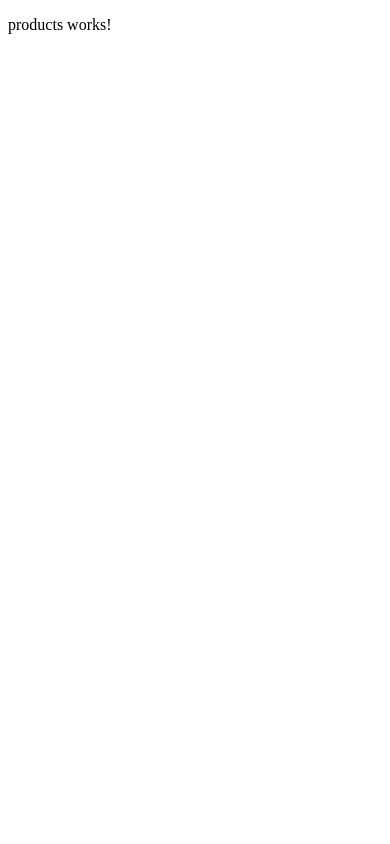
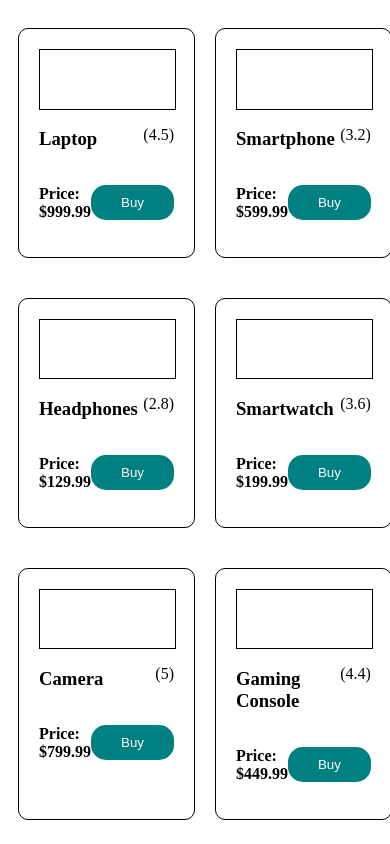
Before and after one commit to Shirley-April/Angular-Ecomm, an Angular app: page / in a window 390 px wide. Shown: the top 844 px of the page. Built offline with nearby package versions, Linux system fonts and the light colour scheme.

Commit message:
display all products

```diff
--- a/src/app/products.ts
+++ b/src/app/products.ts
@@ -12,69 +12,69 @@ export const products: Product[] = [
         name: 'Laptop',
         price: '$999.99',
         description: 'Powerful laptop with high-performance features.',
-        reviews: 45,
+        reviews: 4.5,
     },
     {
         id: 2,
         name: 'Smartphone',
         price: '$599.99',
         description: 'The latest smartphone with advanced camera technology.',
-        reviews: 32,
+        reviews: 3.2,
     },
     {
         id: 3,
         name: 'Headphones',
         price: '$129.99',
         description: 'Wireless headphones with noise-canceling capabilities.',
-        reviews: 28,
+        reviews: 2.8,
     },
     {
         id: 4,
         name: 'Smartwatch',
         price: '$199.99',
         description: 'Fitness tracking smartwatch with a stylish design.',
-        reviews: 36,
+        reviews: 3.6,
     },
     {
         id: 5,
         name: 'Camera',
         price: '$799.99',
         description: 'Professional-grade camera for photography enthusiasts.',
-        reviews: 53,
+        reviews: 5.0,
     },
     {
         id: 6,
         name: 'Gaming Console',
         price: '$449.99',
         description: 'Next-gen gaming console with immersive gaming experiences.',
-        reviews: 64,
+        reviews: 4.4,
     },
     {
         id: 7,
         name: 'Tablet',
         price: '$299.99',
         description: 'Compact tablet with a high-resolution display for multimedia.',
-        reviews: 22,
+        reviews: 2.2,
     },
     {
         id: 8,
         name: 'Wireless Speaker',
         price: '$79.99',
         description: 'Portable wireless speaker with impressive audio quality.',
-        reviews: 18,
+        reviews: 1.8,
     },
     {
         id: 9,
         name: 'Fitness Tracker',
         price: '$49.99',
         description: 'Slim fitness tracker with heart rate monitoring and step counting.',
-        reviews: 15,
+        reviews: 1.5,
     },
     {
         id: 10,
         name: 'External Hard Drive',
         price: '$119.99',
         description: 'High-capacity external hard drive for data storage needs.',
-        reviews: 40,
+        reviews: 4.0,
     },
 ];
--- a/src/app/products/products.component.css
+++ b/src/app/products/products.component.css
@@ -0,0 +1,53 @@
+.container {
+    display: grid;
+    grid-template-columns: auto auto auto auto;
+
+}
+.product {
+    border: 1px solid black;
+    border-radius: 10px;
+    margin: 20px 10px 20px 10px;
+    padding: 20px;
+}
+
+.img {
+    margin: auto;
+    border: 1px solid black;
+    width: 100%;
+    height: 15vw;
+}
+
+.product-footer {
+    display: flex;
+    flex-direction: row;
+    justify-content: space-between;
+    align-items: center
+}
+
+button {
+    background-color: #008080;
+    border: none;
+    border-radius: 15px;
+    padding: 10px 30px 10px 30px;
+    color: #fdf8ff;
+    cursor: pointer;
+}
+
+.price {
+    font-size: 16px;
+    font-weight: bold
+
+}
+
+.product-header {
+    display: flex;
+    flex-direction: row;
+    justify-content: space-between;
+}
+
+
+@media only screen and (max-width: 768px) {
+    .container {
+        grid-template-columns: auto auto
+    }
+}
--- a/src/app/products/products.component.html
+++ b/src/app/products/products.component.html
@@ -1 +1,13 @@
-<p>products works!</p>
+<div class="container">
+  <div class="product" *ngFor="let product of products">
+    <div class="img"></div>
+    <div class="product-header">
+        <h3>{{ product.name }}</h3>
+        <p>({{product.reviews}})</p>
+    </div>
+    <div class="product-footer">
+      <p class="price">Price: {{ product.price }}</p>
+      <button class="btn">Buy</button>
+    </div>
+  </div>
+</div>
--- a/src/app/products/products.component.ts
+++ b/src/app/products/products.component.ts
@@ -1,10 +1,11 @@
 import { Component } from '@angular/core';
 import { products } from '../products';
+import { NgFor } from '@angular/common';
 
 @Component({
   selector: 'app-products',
   standalone: true,
-  imports: [],
+  imports: [NgFor],
   templateUrl: './products.component.html',
   styleUrl: './products.component.css'
 })
```
